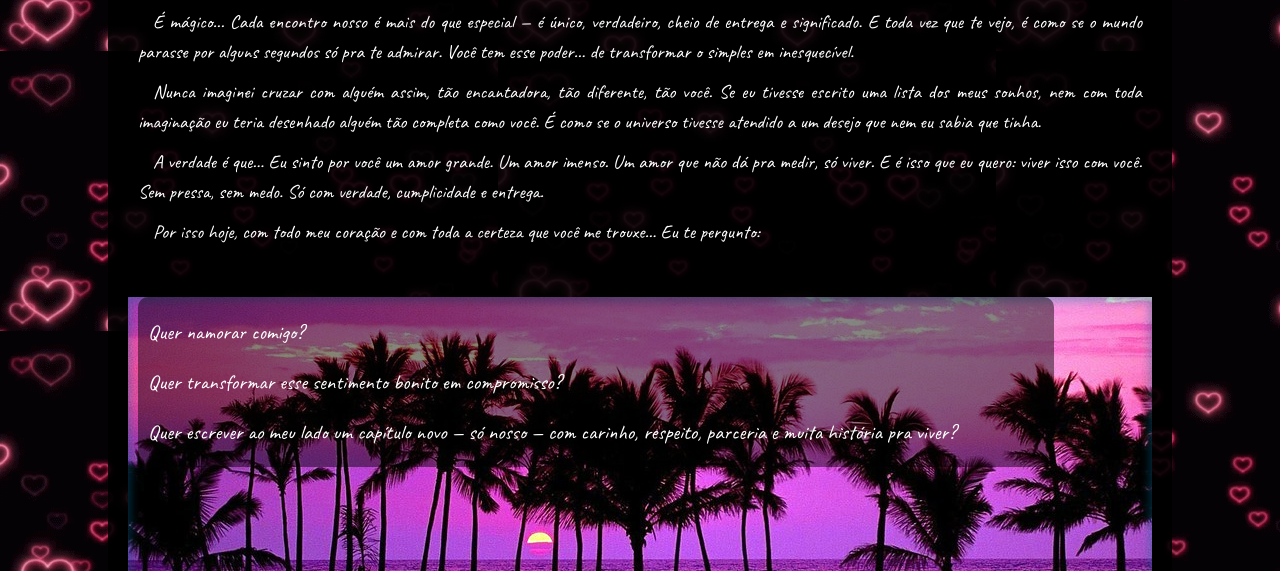
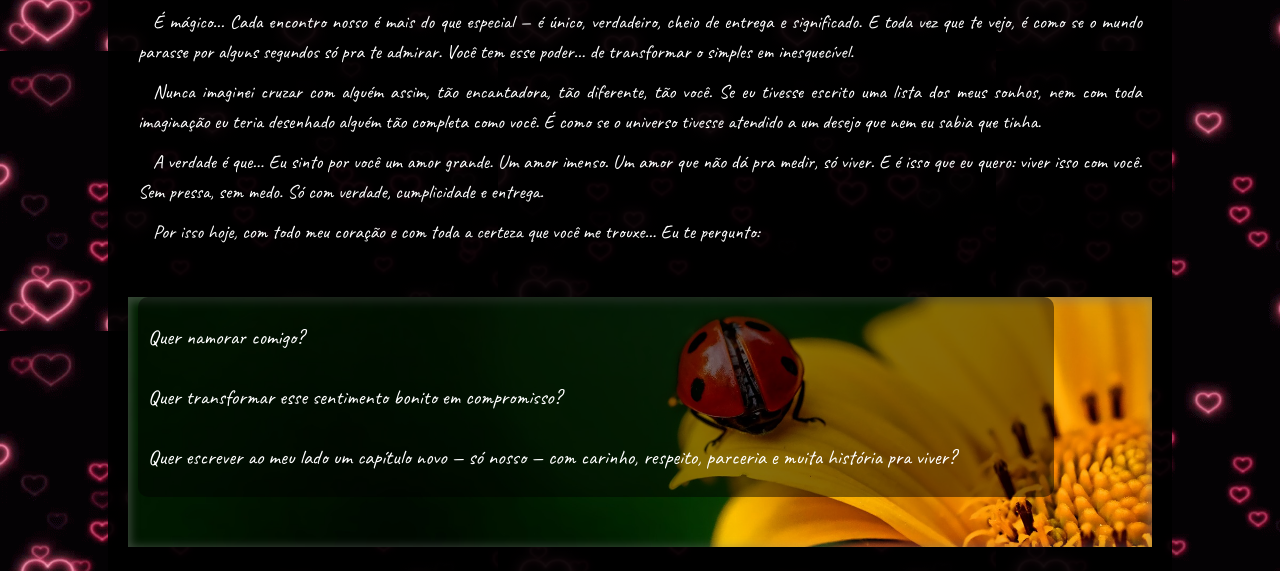
Before and after one commit to pereirajeff/Homenagem, a plain HTML site: page Pagina.html in a window 1280 px wide. Shown: the part 229-800 px from the top of the page. Drawn offline with Linux system fonts and the light colour scheme; a web font is replaced by a local one.

Commit message:
Nova atualização

```diff
--- a/style.css
+++ b/style.css
@@ -69,17 +69,17 @@ main{
     width: 80vw;
     margin: auto;
     padding: 20px;
-    background-color: rgba(0, 0, 0, 0.884);
+    background-color: rgba(0, 0, 0, 0.925);
 
 }
 
 .foto2{
     margin: 50px 0px 50px 0px;
     width: 80vw;
-    height: 500px;
+    height: 250px;
     background-size: cover;
     background-attachment: fixed;
-    box-shadow: inset 0px 2px 9px 3px rgba(2, 110, 153, 0.377);
+    box-shadow: inset 0px 2px 9px 3px rgba(121, 121, 121, 0.452);
 
 
 }
@@ -88,7 +88,7 @@ main{
 
    border-radius: 10px;
    font-size: 1.3em;
-   line-height: 50px;
+   line-height: 60px;
     text-indent: 0;
     padding: 10px;
     width: 70vw;
@@ -99,6 +99,6 @@ main{
 
 
 #img2{
-    background-image: url(fundo2.jpg);
+    background-image: url(background001.jpg);
     background-position: center right;
 }
```
Also changed, not shown: background001.jpg (added).
